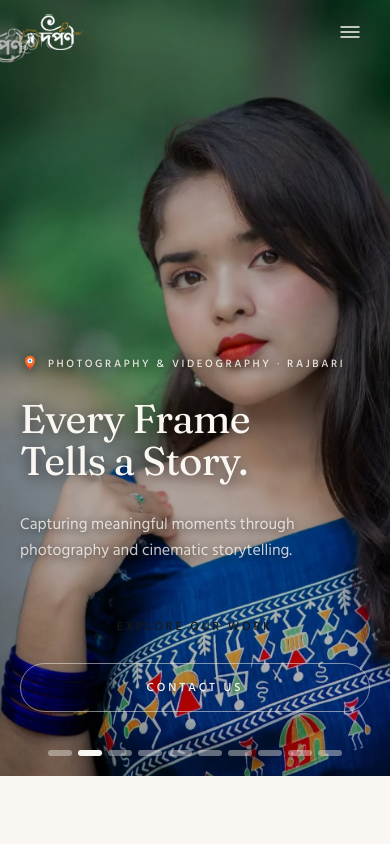
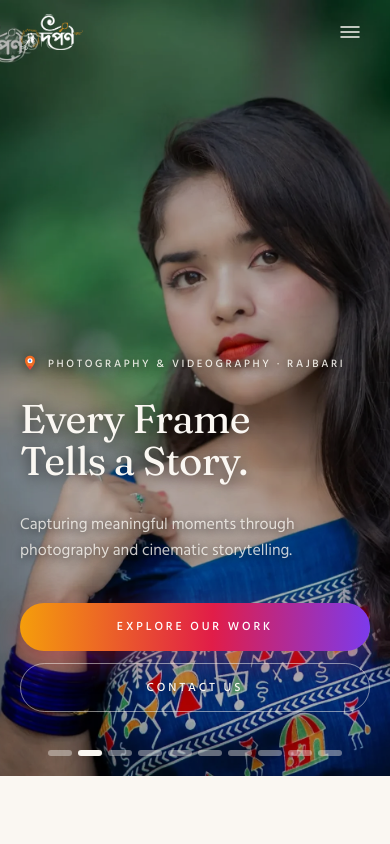
Before and after one commit to rajin8300/dorpon, a React (Vite) app: page / in a window 390 px wide. Shown: the top 844 px of the page. Built offline with nearby package versions, Linux system fonts and the light colour scheme.

Commit message:
Redesign: colourful theme, Dorpon logos on all photos, responsive hero slideshow

```diff
--- a/src/index.css
+++ b/src/index.css
@@ -19,6 +19,19 @@
   --color-sand: #c1ab8b;
   --color-sand-soft: #e5dac7;
   --color-line: #e6dfd4;
+
+  /* Colourful accents — wedding marigold, rose, violet and teal.
+     Content and layout are untouched; these only restyle the theme. */
+  --color-marigold: #f59e0b;
+  --color-marigold-deep: #ea580c;
+  --color-rose: #e11d48;
+  --color-rose-soft: #ffe4e6;
+  --color-violet: #7c3aed;
+  --color-violet-soft: #ede9fe;
+  --color-teal: #0d9488;
+  --color-teal-soft: #ccfbf1;
+  --color-blush: #fff1f2;
+  --color-lilac: #f5f3ff;
 
   --tracking-label: 0.24em;
 }
@@ -54,8 +67,30 @@
   }
 
   ::selection {
-    background-color: var(--color-sand-soft);
-    color: var(--color-ink);
+    background-color: var(--color-rose);
+    color: #fff;
+  }
+
+  /* Gradient headline text and gradient buttons, used by the restyle. */
+  .gradient-text {
+    background: linear-gradient(92deg, #ea580c, #e11d48 45%, #7c3aed);
+    -webkit-background-clip: text;
+    background-clip: text;
+    color: transparent;
+  }
+  .btn-gradient {
+    background: linear-gradient(92deg, #f59e0b, #e11d48 55%, #7c3aed);
+    color: #fff;
+    box-shadow: 0 10px 30px rgba(225, 29, 72, 0.35);
+  }
+  .btn-gradient:hover {
+    box-shadow: 0 14px 34px rgba(124, 58, 237, 0.4);
+  }
+  .section-tint-rose {
+    background: linear-gradient(180deg, #fff1f2, #faf7f2);
+  }
+  .section-tint-violet {
+    background: linear-gradient(180deg, #f5f3ff, #faf7f2);
   }
 
   :focus-visible {
```
